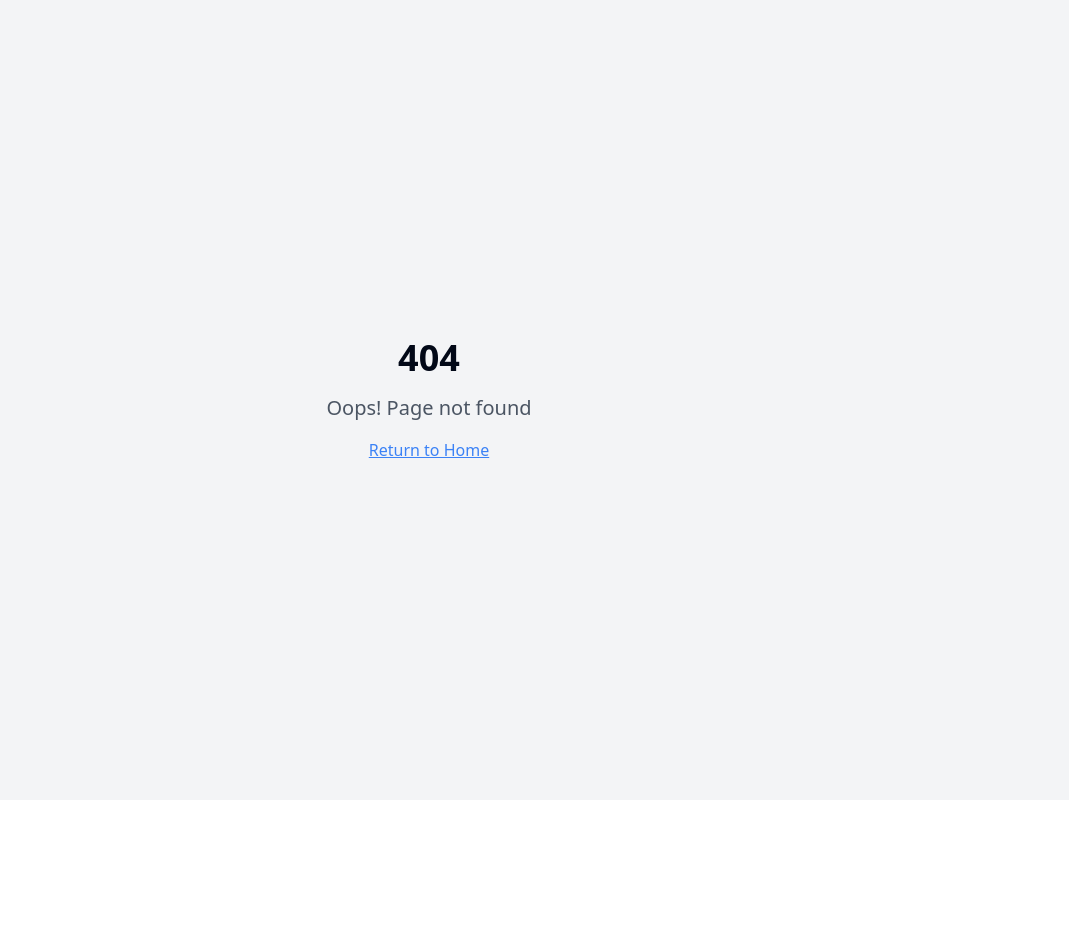
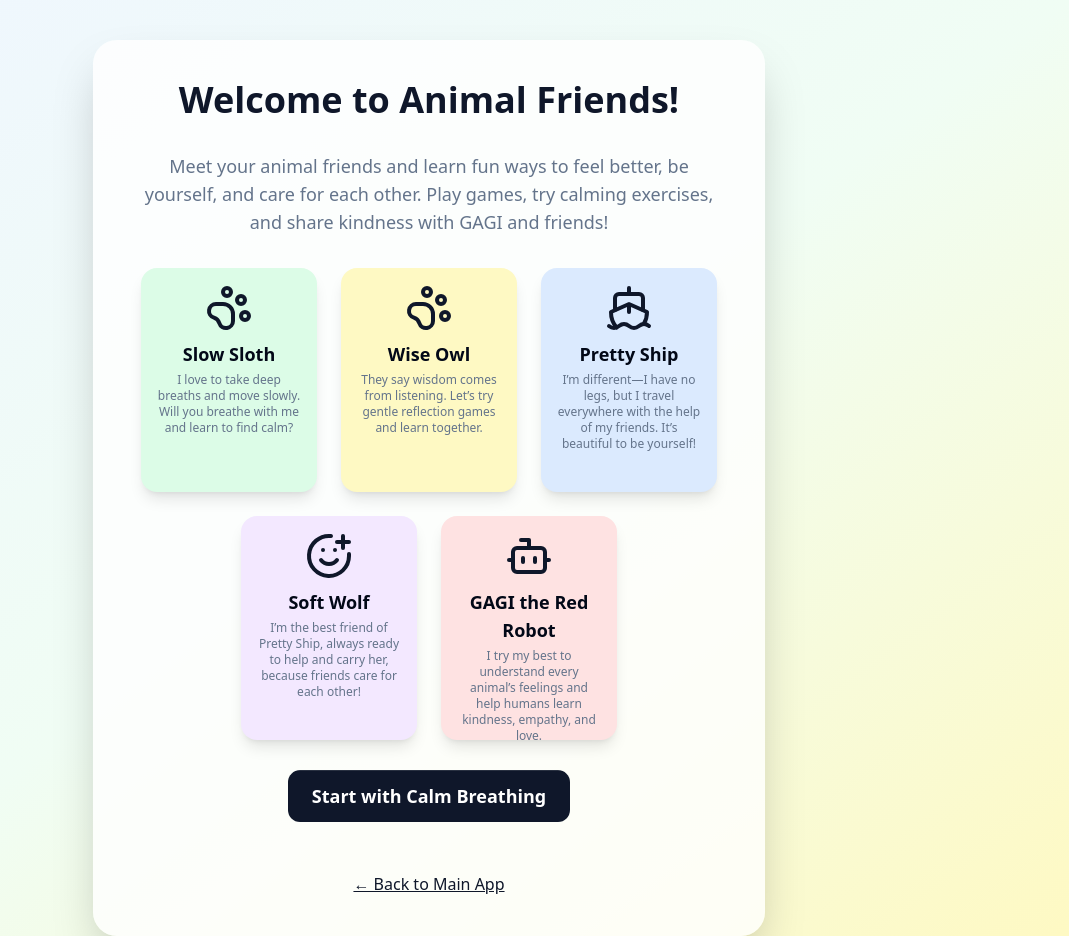
Before and after one commit to MarciaMar/relative-peace-at-war-zones, a React (Vite) app: page /kids in a window 1280 px wide. Before the commit this address had no page. Shown: the whole page, without its empty margins (211-1280 px from the left). Before the commit the page ends 800 px from the top, so only its background shows below. Built offline with nearby package versions, Linux system fonts and the light colour scheme.

Commit message:
Add animal characters for children's app
Introduce Slow Sloth, Wise Owl, Pretty Ship, Soft Wolf, and GAGI as characters for the children's emotional elasticity app.

```diff
--- a/src/App.tsx
+++ b/src/App.tsx
@@ -7,6 +7,7 @@ import Index from "./pages/Index";
 import NotFound from "./pages/NotFound";
 import TechniquesList from "./pages/TechniquesList";
 import Research from "./pages/Research";
+import KidsHome from "./pages/KidsHome";
 
 const queryClient = new QueryClient();
 
@@ -20,6 +21,7 @@ const App = () => (
           <Route path="/" element={<Index />} />
           <Route path="/techniques" element={<TechniquesList />} />
           <Route path="/research" element={<Research />} />
+          <Route path="/kids" element={<KidsHome />} />
           {/* ADD ALL CUSTOM ROUTES ABOVE THE CATCH-ALL "*" ROUTE */}
           <Route path="*" element={<NotFound />} />
         </Routes>
@@ -27,5 +29,4 @@ const App = () => (
     </TooltipProvider>
   </QueryClientProvider>
 );
-
 export default App;
--- /dev/null
+++ b/src/components/AnimalCard.tsx
@@ -0,0 +1,27 @@
+
+import React from "react";
+import { LucideIcon, PawPrint, Ship, Owl, Bot, SmilePlus } from "lucide-react";
+
+type AnimalCardProps = {
+  name: string;
+  icon?: LucideIcon;
+  colorClass?: string;
+  story: string;
+};
+
+const AnimalCard: React.FC<AnimalCardProps> = ({
+  name,
+  icon: Icon,
+  colorClass = "bg-primary/10",
+  story,
+}) => (
+  <div className={`rounded-2xl shadow-lg p-4 flex flex-col items-center ${colorClass} hover:scale-105 transition-transform cursor-pointer w-44 h-56`}>
+    <div className="mb-2">
+      {Icon ? <Icon size={48} className="text-primary" aria-label={name} /> : <PawPrint size={48} className="text-primary" />}
+    </div>
+    <div className="font-extrabold text-lg text-center mb-1">{name}</div>
+    <div className="text-xs text-center text-muted-foreground">{story}</div>
+  </div>
+);
+
+export default AnimalCard;
--- a/src/pages/Index.tsx
+++ b/src/pages/Index.tsx
@@ -30,6 +30,14 @@ const Index = () => {
             </button>
           </Link>
         </div>
+        {/* Add link to kids' app */}
+        <div className="flex justify-center mt-6">
+          <Link to="/kids">
+            <button className="px-5 py-2 rounded-lg bg-pink-300 dark:bg-pink-700 text-white font-bold text-lg hover:bg-pink-400 dark:hover:bg-pink-600 shadow animate-scale-in">
+              ✨ Try the Kids' Zone (Animal Friends) ✨
+            </button>
+          </Link>
+        </div>
         <div className="text-xs text-center text-muted-foreground pt-2">
           <span>
             Built for humanity. Free forever. Please share and help others find peace, even in the hardest times.
--- /dev/null
+++ b/src/pages/KidsHome.tsx
@@ -0,0 +1,68 @@
+
+import React from "react";
+import AnimalCard from "../components/AnimalCard";
+import { PawPrint, Ship, Owl, Bot, SmilePlus } from "lucide-react";
+import { Link } from "react-router-dom";
+
+const animalFriends = [
+  {
+    name: "Slow Sloth",
+    icon: PawPrint,
+    colorClass: "bg-green-100 dark:bg-green-900",
+    story: "I love to take deep breaths and move slowly. Will you breathe with me and learn to find calm?",
+  },
+  {
+    name: "Wise Owl",
+    icon: Owl,
+    colorClass: "bg-yellow-100 dark:bg-yellow-800",
+    story: "They say wisdom comes from listening. Let’s try gentle reflection games and learn together.",
+  },
+  {
+    name: "Pretty Ship",
+    icon: Ship,
+    colorClass: "bg-blue-100 dark:bg-blue-900",
+    story: "I’m different—I have no legs, but I travel everywhere with the help of my friends. It’s beautiful to be yourself!",
+  },
+  {
+    name: "Soft Wolf",
+    icon: SmilePlus,
+    colorClass: "bg-purple-100 dark:bg-purple-900",
+    story: "I’m the best friend of Pretty Ship, always ready to help and carry her, because friends care for each other!",
+  },
+  {
+    name: "GAGI the Red Robot",
+    icon: Bot,
+    colorClass: "bg-red-100 dark:bg-red-900",
+    story: "I try my best to understand every animal’s feelings and help humans learn kindness, empathy, and love.",
+  },
+];
+
+const KidsHome = () => {
+  return (
+    <div className="min-h-screen bg-gradient-to-br from-blue-50 via-green-50 to-yellow-100 dark:from-blue-900 dark:via-green-900 dark:to-yellow-800 flex flex-col items-center pt-10 px-3">
+      <div className="w-full max-w-2xl rounded-3xl shadow-2xl p-6 md:p-10 bg-white/80 dark:bg-secondary/90 space-y-8 animate-fade-in">
+        <div className="text-3xl md:text-4xl font-bold text-center text-primary mb-2">Welcome to Animal Friends!</div>
+        <div className="text-md md:text-lg text-muted-foreground text-center mb-6">
+          Meet your animal friends and learn fun ways to feel better, be yourself, and care for each other. Play games, try calming exercises, and share kindness with GAGI and friends!
+        </div>
+        <div className="flex flex-wrap justify-center gap-6">
+          {animalFriends.map(({ name, icon, colorClass, story }) => (
+            <AnimalCard key={name} name={name} icon={icon} colorClass={colorClass} story={story} />
+          ))}
+        </div>
+        <div className="flex justify-center mt-6">
+          <Link to="/kids/breathe">
+            <button className="px-6 py-3 rounded-xl bg-primary text-white hover:bg-primary/90 font-extrabold text-lg animate-bounce">
+              Start with Calm Breathing
+            </button>
+          </Link>
+        </div>
+        <div className="pt-4 text-center">
+          <Link to="/" className="text-primary underline hover-scale">← Back to Main App</Link>
+        </div>
+      </div>
+    </div>
+  );
+};
+
+export default KidsHome;
```
